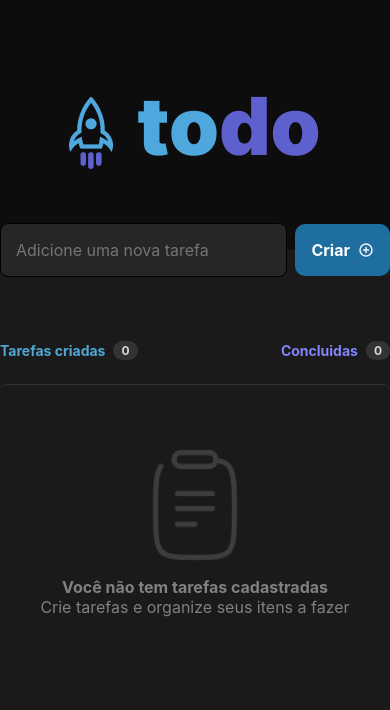
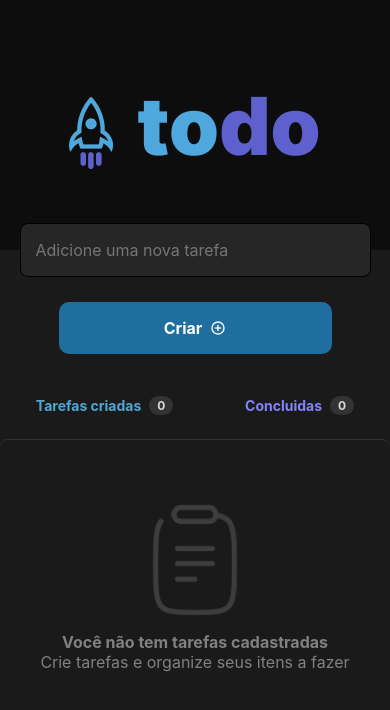
Before and after one commit to mateussilvasouza/todo-list, a React (Vite) app: page / in a window 390 px wide. Shown: the top 710 px of the page. Built offline with nearby package versions, Linux system fonts and the light colour scheme.

Commit message:
Alter css responsive

```diff
--- a/src/App.module.css
+++ b/src/App.module.css
@@ -11,12 +11,30 @@
   flex: 1;
   justify-content: space-between;
   gap: 0.5rem;
+
+  @media (max-width: 425px) {
+    flex-direction: column;
+
+    input{
+      width: 90%;
+      margin: auto
+    }
+
+    button{
+      width: 70%;
+      margin: auto;
+    }
+  }
 }
 
 .container input, .container button {
   transform: translateY(-50%);
 
   margin-bottom: 2.3125rem;
+
+  @media (max-width: 425px) {
+    margin-bottom: 1rem;
+  }
 }
 
 .taskList{
@@ -25,7 +43,7 @@
   gap: 1.5rem;
 }
 
-.tasksList > div {
+.tasksListItens{
   display: flex;
   flex-direction: column;
   gap: 0.75rem;
--- a/src/App.tsx
+++ b/src/App.tsx
@@ -74,7 +74,7 @@ function App() {
           {tasks.length === 0 ?
             (<Empty/>) :
             (
-            <div>
+            <div className={styles.tasksListItens}>
               {tasks.map(task =>
               <Item key={task.id} data={task} removeTask={handleRemoveTask} toggleTask={handleToggleTask} />
               )}
--- a/src/components/List/Header/Header.module.css
+++ b/src/components/List/Header/Header.module.css
@@ -3,6 +3,10 @@
   flex: 1;
   align-items: center;
   justify-content: space-between;
+
+  @media (max-width: 425px) {
+    justify-content: space-around;
+  }
 }
 
 .container aside{
```
